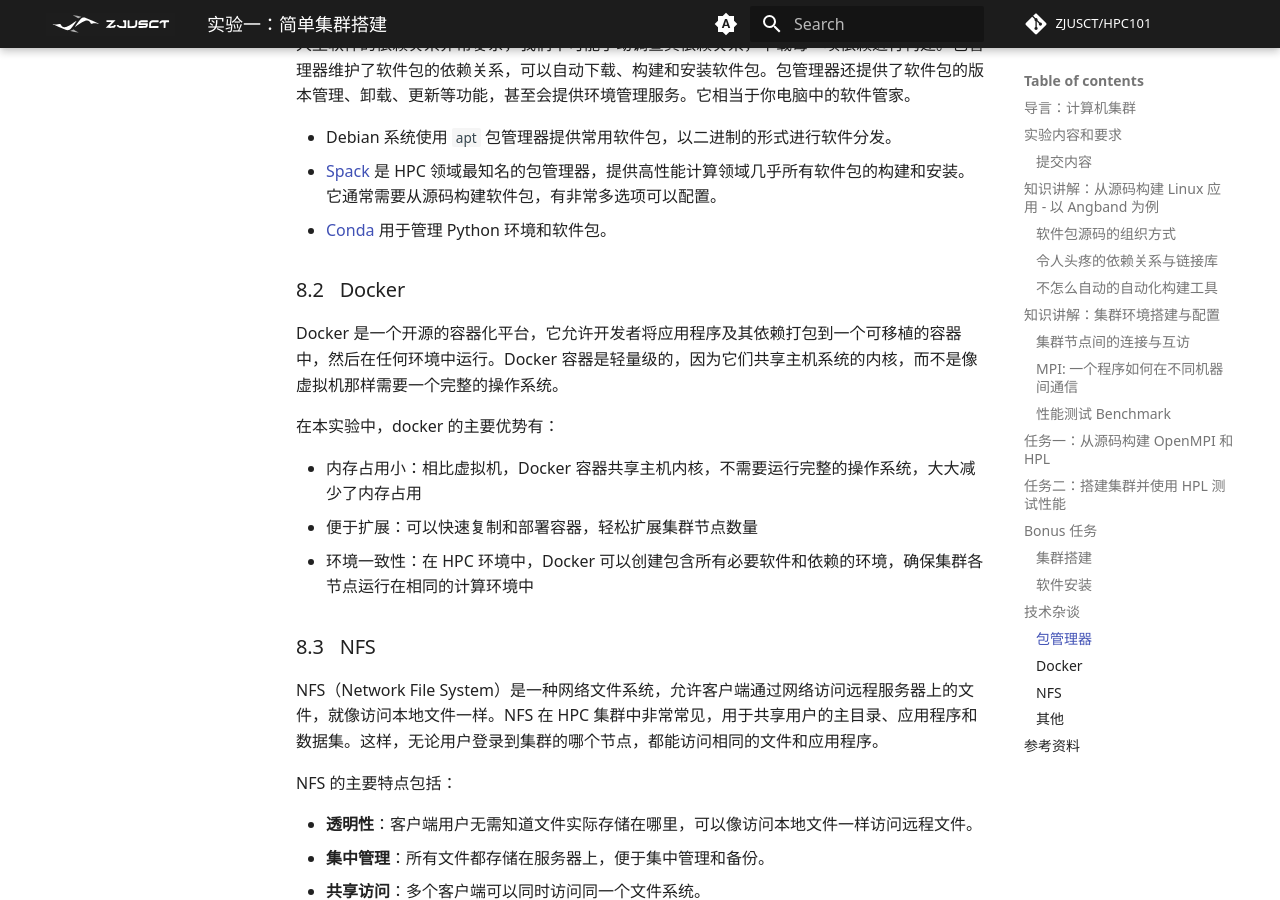
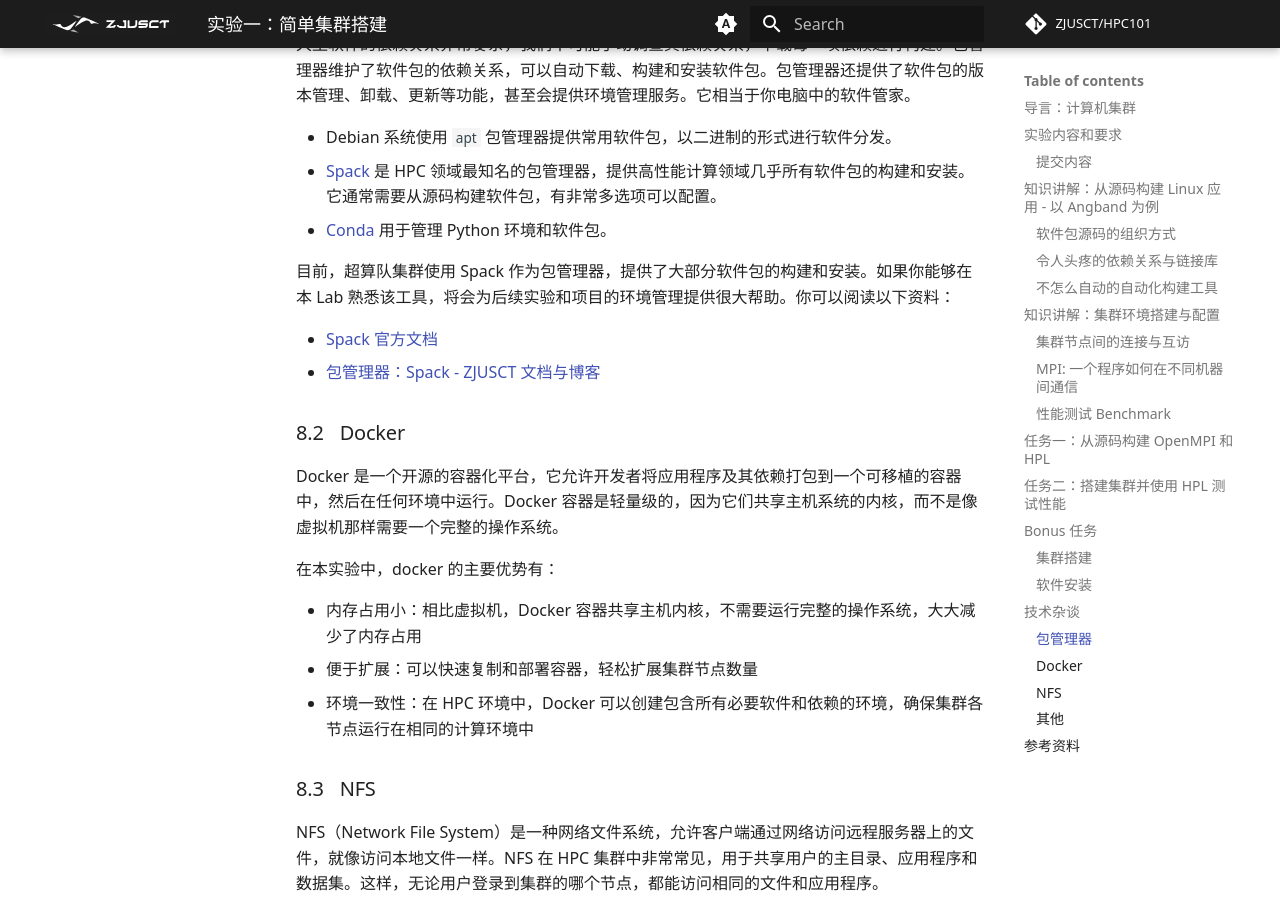
Before and after one commit to wys917/HPC101, an MkDocs documentation site: the page built from docs/lab/Lab1-MiniCluster/index.md, in a window 1280 px wide and 900 px high, scrolled down 17165 px. Built offline with MkDocs 1.6.1 and Material for MkDocs 9.7.7, drawn with Linux system fonts in a browser that asks for light colours; some web fonts are replaced; comment, search, counter and statistics services are not loaded.

Commit message:
format: lab0-1

```diff
--- a/docs/lab/Lab1-MiniCluster/index.md
+++ b/docs/lab/Lab1-MiniCluster/index.md
@@ -354,7 +354,7 @@ Angband 也提供了 CMake 的构建方式。查看 Angband 在线文档，你
 
 计算机之间通过网络连接。在网络中，有两个重要的地址：MAC 地址和 IP 地址。通过 Lab 0 的学习，你应该理解了这两种地址如何通过 ARP 协议联系在一起，也理解了虚拟机中的 NAT 网络。做任务时，你需要克隆虚拟机。克隆出来的新虚拟机的 MAC 地址与原来的虚拟机相同。思考一下，如果同时启动这两台虚拟机，它们能正常通信吗？你可以参考 [Duplicate MAC address on the same LAN possible? - StackExchange](https://serverfault.com/questions/462178/duplicate-mac-address-on-the-same-lan-possible)。
 
-[计算机集群（Cluster）](https://en.wikipedia.org/wiki/Computer_cluster)是连接在一起、协同工作的一组计算机，集群中的每个计算机都是一个节点。在集群中，由软件将不同的计算任务（task）分配（schedule）到相应的一个或一群节点（node）上。通常会有一个节点作为主节点（master/root node），其他节点作为从节点（slave node）。主节点负责调度任务（当然也可能负责执行部分任务），从节点负责执行任务。此外，也通常会有一个共享的文件系统，用于存储任务数据和结果，这些技术将在[第三部分](#NFS)介绍。
+[计算机集群（Cluster）](https://en.wikipedia.org/wiki/Computer_cluster)是连接在一起、协同工作的一组计算机，集群中的每个计算机都是一个节点。在集群中，由软件将不同的计算任务（task）分配（schedule）到相应的一个或一群节点（node）上。通常会有一个节点作为主节点（master/root node），其他节点作为从节点（slave node）。主节点负责调度任务（当然也可能负责执行部分任务），从节点负责执行任务。此外，也通常会有一个共享的文件系统，用于存储任务数据和结果，这些技术将在[第三部分](#nfs)介绍。
 
 <figure markdown="span">
 ![cluster](image/cluster.webp)
@@ -809,8 +809,6 @@ flowchart LR
 === "使用你喜欢的方式搭建集群"
      如果你觉得这两种方法都不适合你，请使用你喜欢的方式搭建集群，并完成 HPL 测试。
 
-
-
 !!! warning "性能调优"
 
     在完成基本的 HPL 测试后，你可以尝试通过以下方法提高性能：
@@ -830,7 +828,6 @@ flowchart LR
         - 调整 MPI 进程绑定，rank 拓扑
 
     请记录你尝试过的优化方法及其效果，分析性能提升的原因。性能的绝对值不作为评判依据，重要的是你通过哪些方法提高了性能，以及你对这些优化方法的理解。
-
 
 ## Bonus 任务
 
@@ -860,7 +857,6 @@ flowchart LR
     - 你也可以尝试其它 BLAS 实现，如更新版本的 [LAPACK](https://www.netlib.org/lapack/)，[OpenBLAS](http://www.openmathlib.org/OpenBLAS/)，[MKL](https://www.intel.com/content/www/us/en/developer/tools/oneapi/onemkl.html)，[AOCL](https://www.amd.com/en/developer/aocl.html) 等, 并比较它们的性能。
     - 使用 spack 包管理器安装 OpenMPI、多种 BLAS 并 相应编译多种 HPL。
 
-
 ## 技术杂谈
 
 ### 包管理器
@@ -870,6 +866,11 @@ flowchart LR
 - Debian 系统使用 `apt` 包管理器提供常用软件包，以二进制的形式进行软件分发。
 - [Spack](https://spack.io/) 是 HPC 领域最知名的包管理器，提供高性能计算领域几乎所有软件包的构建和安装。它通常需要从源码构建软件包，有非常多选项可以配置。
 - [Conda](https://docs.conda.io/en/latest/) 用于管理 Python 环境和软件包。
+
+目前，超算队集群使用 Spack 作为包管理器，提供了大部分软件包的构建和安装。如果你能够在本 Lab 熟悉该工具，将会为后续实验和项目的环境管理提供很大帮助。你可以阅读以下资料：
+
+- [Spack 官方文档](https://spack.readthedocs.io/en/latest/)
+- [包管理器：Spack - ZJUSCT 文档与博客](https://docs.zjusct.io/operation/software/spack/)
 
 ### Docker
 
@@ -936,7 +937,6 @@ NFS 的主要特点包括：
 - [引导方式：PXE](https://docs.zjusct.io/operation/system/diskless/pxe/)
 - [数据采集：OpenTelemetry](https://docs.zjusct.io/operation/observability/opentelemetry/)
 
-
 ## 参考资料
 
 - [Linux 101 - 中国科学技术大学 Linux 用户协会](https://101.lug.ustc.edu.cn/)
```
Also changed, not shown: docs/lab/Lab0-LinuxCrashCourse/index.md (+0 -1 lines).
